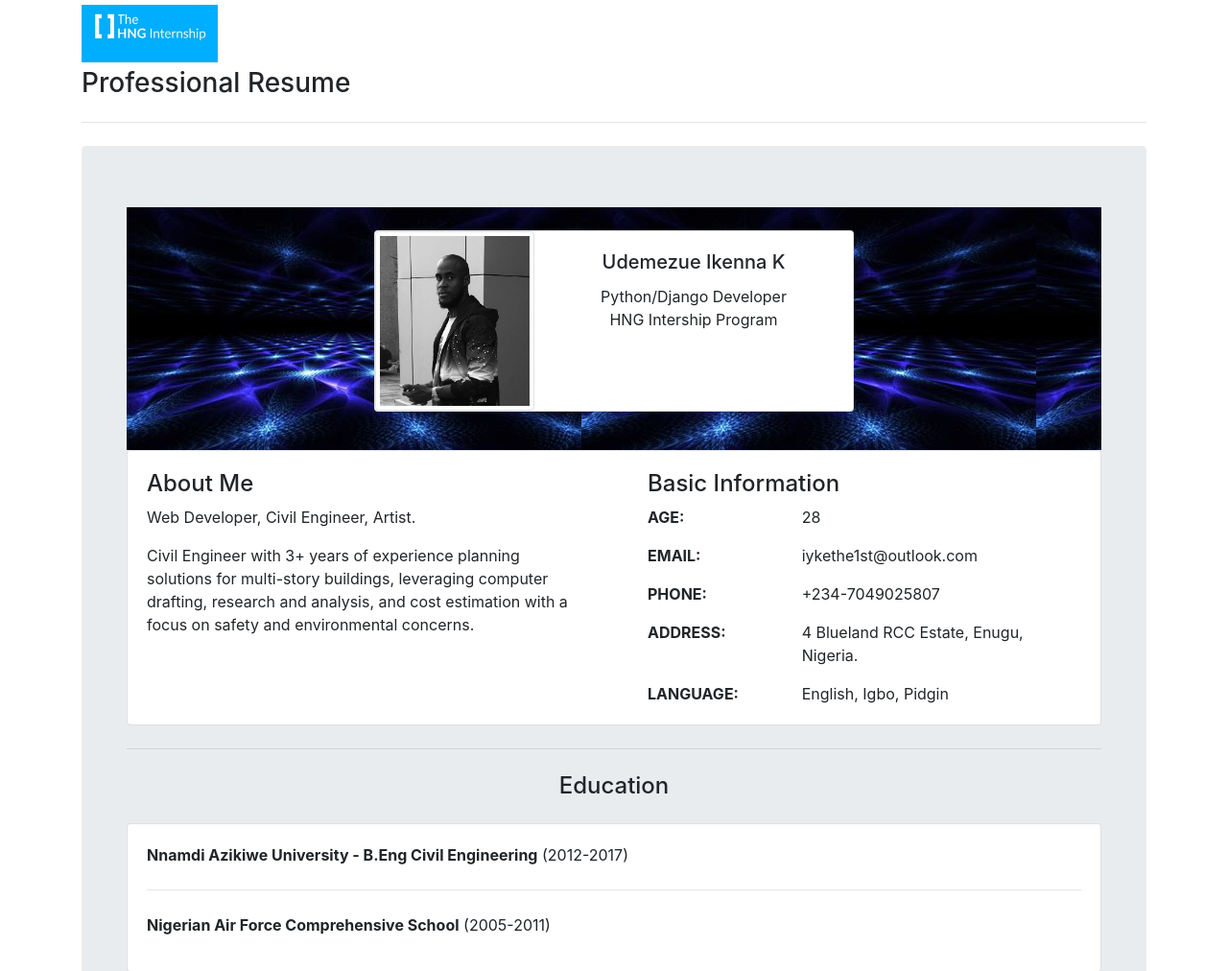
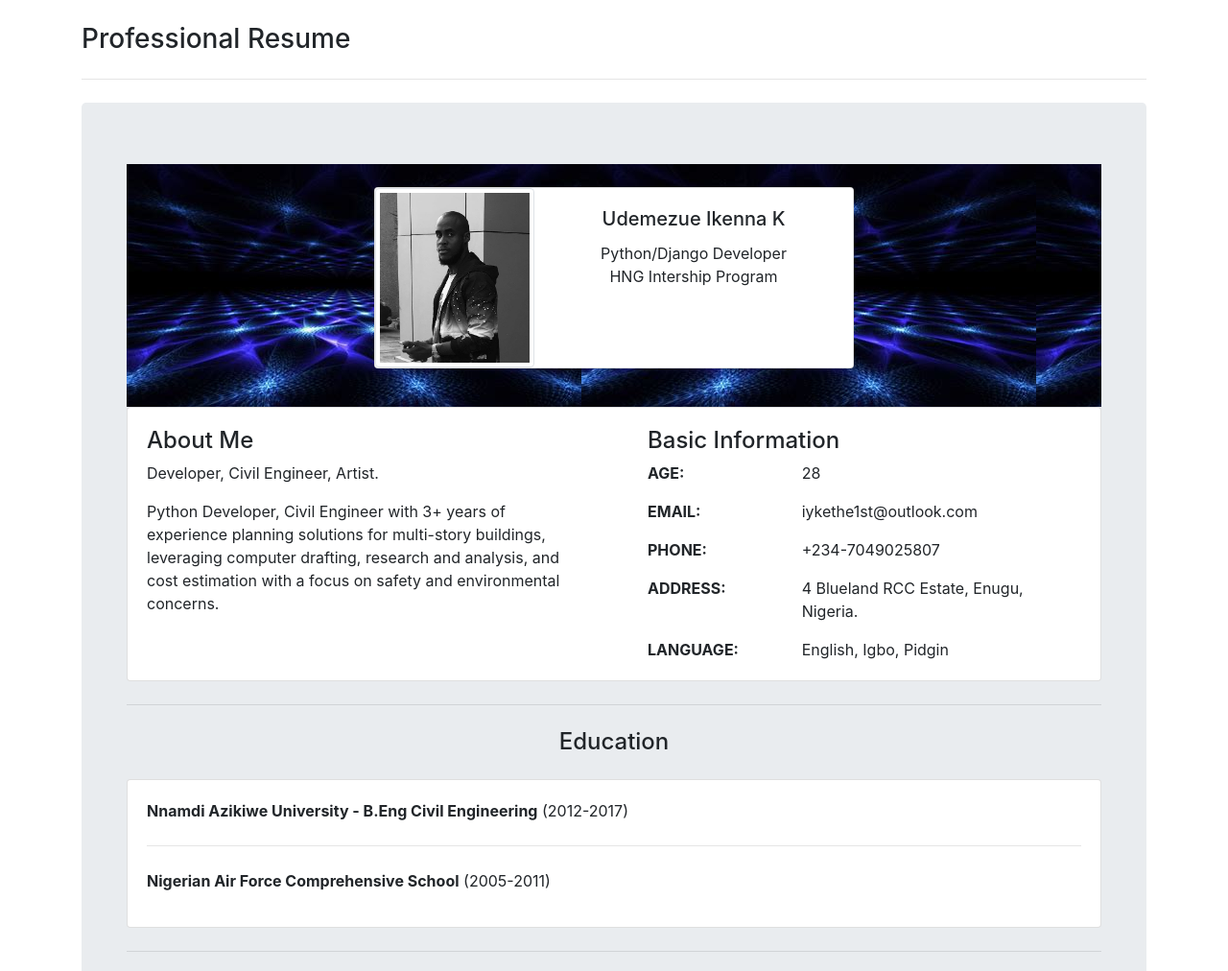
Before and after one commit to iykethe1st/HNG, a Django app: page / in a window 1280 px wide. Shown: the top 1012 px of the page at 96% size. Run offline with Django 3.2, Linux system fonts and the light colour scheme.

Commit message:
Add files via upload

```diff
--- a/templates/resume.html
+++ b/templates/resume.html
@@ -10,7 +10,7 @@
   <body>
     <header class="container-sm">
       <div class="navbar-brand">
-        <a href="https://internship.zuri.team"><img src="{%static "images/hng.jpg" %}" alt="hng_logo" style="width:30%"></a>
+        <a href="#"></a>
       </div>
     </header>
     <div class="container-sm">
@@ -55,8 +55,8 @@
           <div class="col-lg-6 col-md-12">
             <div class="card-body">
               <div class="h4 mt-0 title">About Me</div>
-              <p>Web Developer, Civil Engineer, Artist.</p>
-              <p>Civil Engineer with 3+ years of experience planning solutions for multi-story buildings, leveraging computer drafting, research and analysis, and cost estimation with a focus on safety and environmental concerns.</p>
+              <p>Developer, Civil Engineer, Artist.</p>
+              <p>Python Developer, Civil Engineer with 3+ years of experience planning solutions for multi-story buildings, leveraging computer drafting, research and analysis, and cost estimation with a focus on safety and environmental concerns.</p>
             </div>
           </div>
           <div class="col-lg-6 col-md-12">
```
